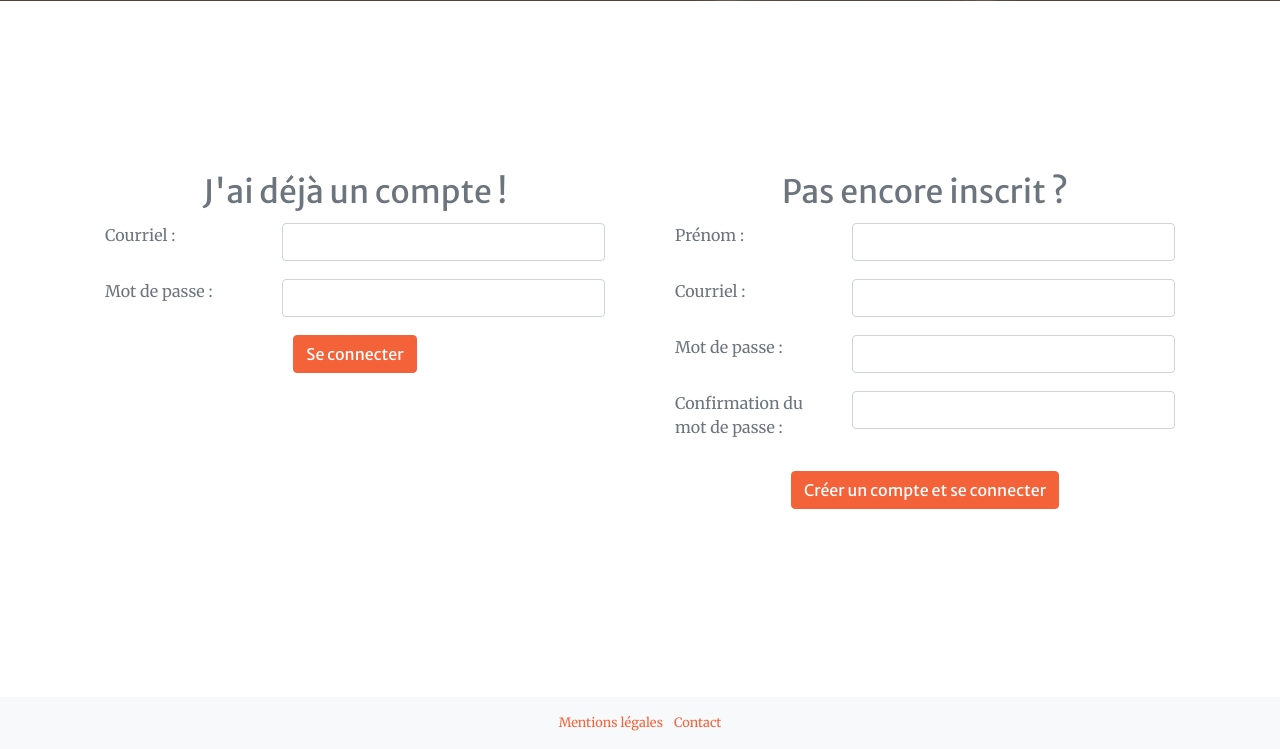
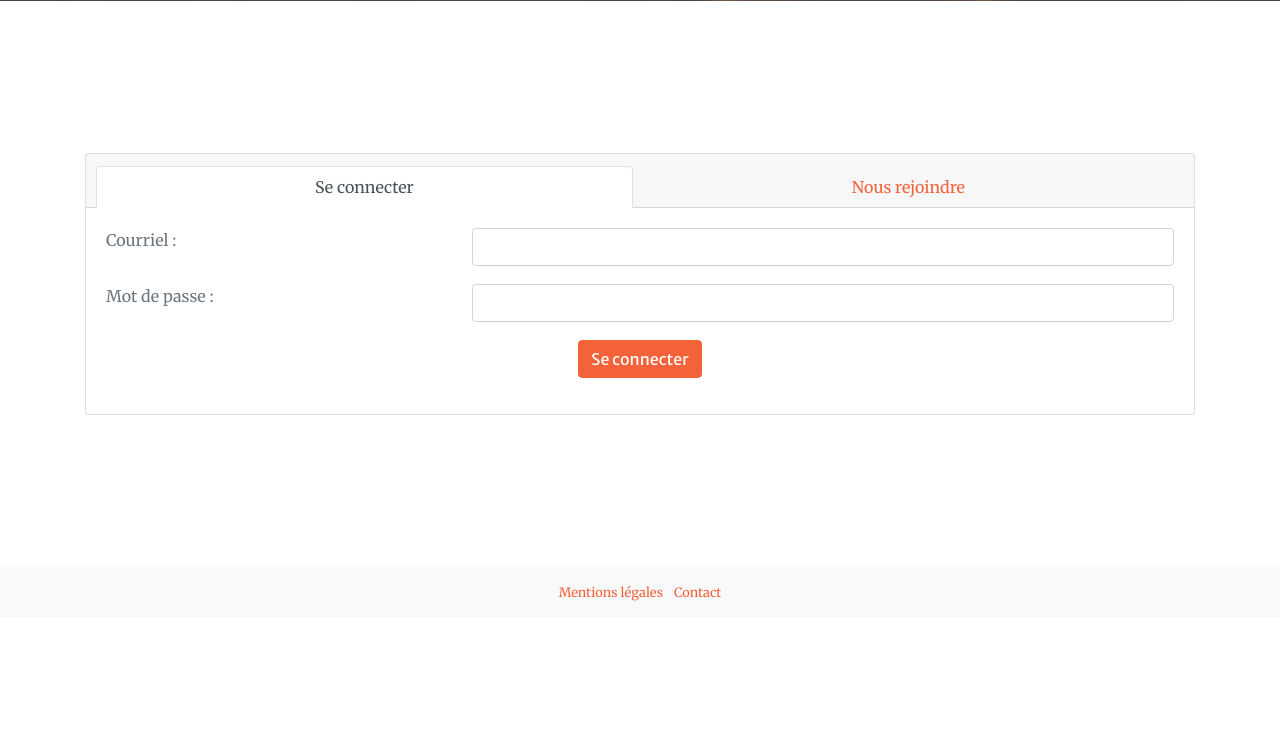
Before and after one commit to etienne86/oc_p11_pur_beurre, a Django app: page /auth/sign/ in a window 1280 px wide. Shown: the part 639-1388 px from the top of the page. After the commit the page ends 1240 px from the top, so only its background shows below. Run offline with Django 3.2, Linux system fonts and the light colour scheme; some libraries are stand-ins or nearby versions.

Commit message:
improve sign process display and error messages

```diff
--- a/pur_beurre/auth/templates/auth/sign.html
+++ b/pur_beurre/auth/templates/auth/sign.html
@@ -14,27 +14,43 @@
 {% block section_one_divider %}{% endblock section_one_divider %}
 
 {% block section_one_text %}
-  <div class="row">
-    <div class="col-12 col-sm-6">
-      <div class="card h-100">
+  {% if authentication_form.non_field_errors %}
+    {% for error in authentication_form.non_field_errors %}
+      <p class="text-danger text-center">{{ error }}</p>
+    {% endfor %}
+  {% else %}
+    {% for error in user_creation_form.email.errors %}
+      <p class="text-danger text-center">{{ error }}</p>
+    {% endfor %}
+    {% for error in user_creation_form.password2.errors %}
+      <p class="text-danger text-center">{{ error }}</p>
+    {% endfor %}
+  {% endif %}
+  <div class="card text-center border-solid">
+    <div class="card-header">
+      <ul id="signTab" role="tablist" class="nav nav-tabs card-header-tabs nav-fill">
+        <li class="nav-item">
+          <a class="nav-link active" id="login-tab" data-toggle="tab" href="#login" role="tab" aria-controls="login" aria-selected="true">Se connecter</a>
+        </li>
+        <li class="nav-item">
+          <a class="nav-link" id="signup-tab" data-toggle="tab" href="#signup" role="tab" aria-controls="signup" aria-selected="true">Nous rejoindre</a>
+        </li>
+      </ul>
+    </div>
     <div class="card-body">
-          <div class="text-center">
-            <h2 class="card-title">J'ai déjà un compte !</h2>
+      <div class="tab-content" id="signTabContent">
+        <div class="tab-pane fade show active" id="login" role="tabpanel" aria-labelledby="login-tab">
           <form method="post">
             {% csrf_token %}
-              {% for error in authentication_form.non_field_errors %}
-                  <p class="text-danger">{{ error }}</p>
-              {% endfor %}
             {% for field in authentication_form %}
               <div class="row form-group">
                 <div class="col-12 col-md-4 text-left">
                   <label>{{ field.label_tag }}</label>
                 </div>
                 <div class="col-12 col-md-8">
+                  <div class="is-invalid">
                   {{ field }}
-                    {% for error in field.errors %}
-                    <p class="text-danger">{{ error }}</p>
-                    {% endfor %}
+                  </div>
                 </div>
               </div>
             {% endfor %}
@@ -43,19 +59,9 @@
             </div>
           </form>
         </div>
-        </div>
-      </div>
-    </div>
-    <div class="col-12 col-sm-6">
-      <div class="card h-100">
-        <div class="card-body">
-          <div class="text-center">
-            <h2 class="card-title">Pas encore inscrit ?</h2>
+        <div class="tab-pane fade" id="signup" role="tabpanel" aria-labelledby="signup-tab">
           <form method="post">
             {% csrf_token %}
-              {% for error in user_creation_form.non_field_errors %}
-                  <p class="text-danger">{{ error }}</p>
-              {% endfor %}
             {% for field in user_creation_form %}
               <div class="row form-group">
                 <div class="col-12 col-md-4 text-left">
@@ -63,19 +69,15 @@
                 </div>
                 <div class="col-12 col-md-8">
                   {{ field }}
-                    {% for error in field.errors %}
-                    <p class="text-danger">{{ error }}</p>
-                    {% endfor %}
                 </div>
               </div>
             {% endfor %}
             <div class="form-group mt-auto">
-                <input type="submit" name="sign_up_form" value="Créer un compte et se connecter" class="btn btn-primary" />
+              <input type="submit" name="sign_up_form" value="Créer un compte" class="btn btn-primary" />
             </div>
           </form>
         </div>
       </div>
     </div>
   </div>
-  </div>
 {% endblock section_one_text %}
--- a/pur_beurre/off_sub/static/css/styles.css
+++ b/pur_beurre/off_sub/static/css/styles.css
@@ -22,12 +22,6 @@ html, body
 .card
 {
   border-style: none;
-}
-
-.py-custom-6px
-{
-  padding-bottom: 6px;
-  padding-top: 6px;
 }
 
 .img-s-square
@@ -89,3 +83,8 @@ html, body
 {
   opacity: 0;
 }
+
+.border-solid
+{
+  border-style: solid;
+}
--- a/pur_beurre/off_sub/templates/off_sub/base.html
+++ b/pur_beurre/off_sub/templates/off_sub/base.html
@@ -141,7 +141,7 @@
   <section class="page-section" id="section-one">
     <div class="container">
       <div class="row justify-content-center">
-        <div class="col-sm-12 text-center">
+        <div class="col-12 text-center">
           <h2 class="mt-0">{% block section_one_title %}{% endblock section_one_title %}</h2>
           {% block section_one_divider %}<hr class="divider my-4">{% endblock section_one_divider %}
           <h5 class="mb-4">{% block section_one_subtitle %}{% endblock section_one_subtitle %}</h5>
```
Lines whose indentation alone changed are shown as unchanged.
